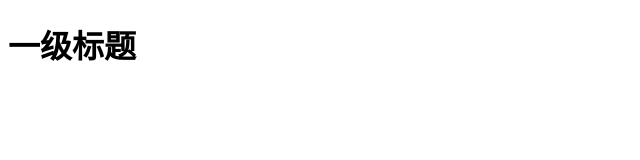
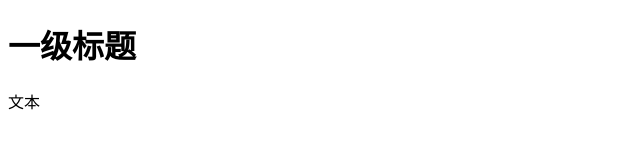
Before and after one commit to coder0118/HTML-CSS-JS, a plain HTML site: page HTML&CSS/标题.html in a window 1280 px wide. Shown: the full height of the page, 0-640 px from the left. Drawn offline with Linux system fonts and the light colour scheme.

Commit message:
'day-02-1'

```diff
--- a/HTML&CSS/标题.html
+++ b/HTML&CSS/标题.html
@@ -8,6 +8,6 @@
 </head>
 <body>
     <h1>一级标题</h1>
-
+    <p>文本</p>
 </body>
 </html>
```
